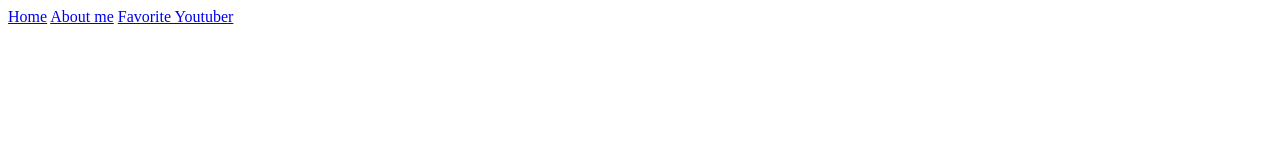
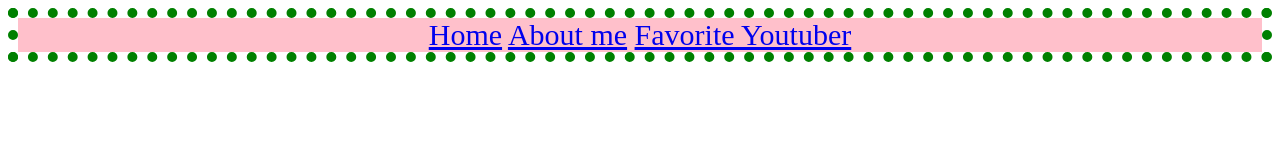
Before and after one commit to Bruke-Wossenseged-02/Bruke-Wossenseged-02.github.io, a plain HTML site: page index.html in a window 1280 px wide. Drawn offline with Linux system fonts and the light colour scheme.

Commit message:
addition

```diff
--- a/index.html
+++ b/index.html
@@ -5,10 +5,14 @@
         <link rel="stylesheet" href="style.css">
     </head>
     <body>
+        <div>
+        <center>
         <nav>
         <a href="/">Home</a>
-        <a href="/Bio-Project">About me</a>
+        <a href="/Bio">About me</a>
         <a href="https://www.youtube.com/channel/UCmh5gdwCx6lN7gEC20leNVA">Favorite Youtuber</a>
         </nav>
+        </center>
+        </div>
     </body>
 </html>
--- a/style.css
+++ b/style.css
@@ -0,0 +1,6 @@
+div{border:10px dotted green
+
+}
+nav{font-size: 30px;
+    background: pink;
+}
```
